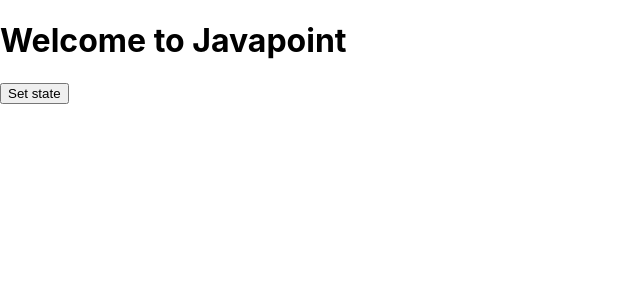
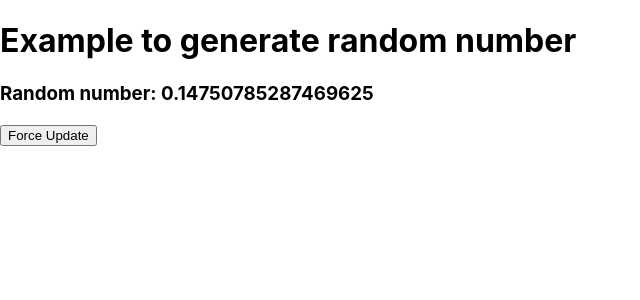
Before and after one commit to sersuman/react-practise, a React (Create React App) app: page / in a window 1280 px wide. Shown: the top 300 px of the page, without its empty margins (0-640 px from the left). Built offline with nearby package versions, Linux system fonts and the light colour scheme.

Commit message:
force update

```diff
--- a/src/App.js
+++ b/src/App.js
@@ -7,21 +7,20 @@ class App extends React.Component {
         this.state = {
             msg: "Welcome to Javapoint"
         };
-        this.updateSetState = this.updateSetState.bind(this);
+        this.forceUpdateState = this.forceUpdateState.bind(this);
 
     }
 
-    updateSetState(){
-        this.setState({
-            msg: "I am best react js "
-        });
+    forceUpdateState(){
+        this.forceUpdate();
     }
 
     render(){
         return (
             <div>
-                <h1>{this.state.msg}</h1>
-                <button onClick={this.updateSetState}>Set state</button>
+                <h1>Example to generate random number</h1>
+                <h3>Random number: {Math.random()}</h3>
+                <button onClick={this.forceUpdateState}>Force Update</button>
             </div>
         );
     }
```
